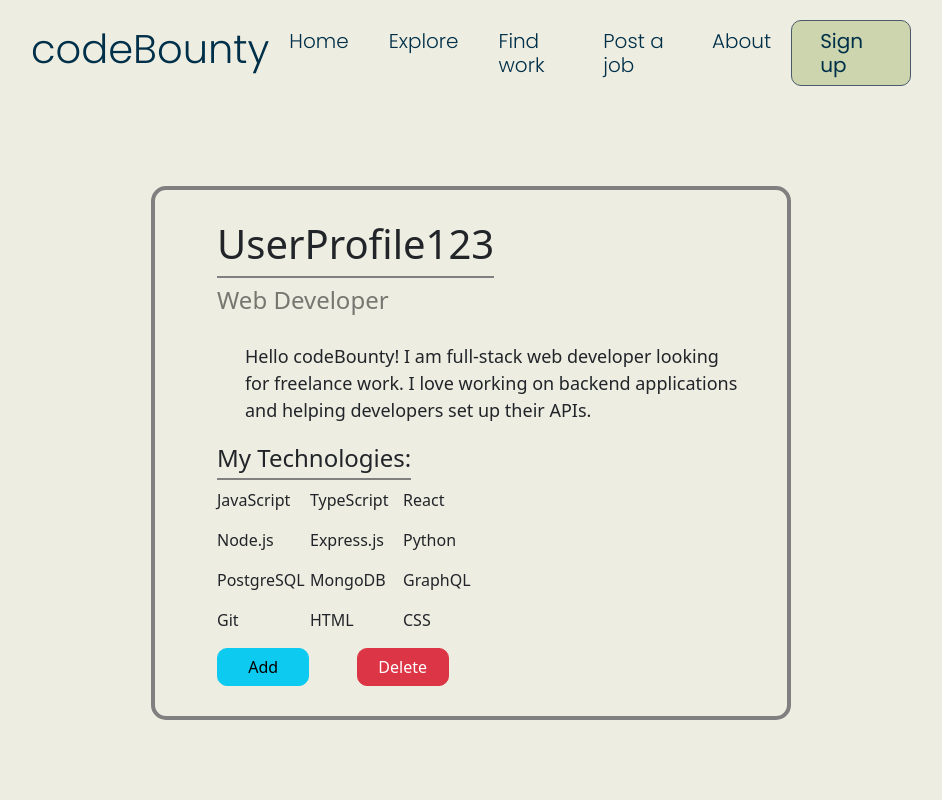
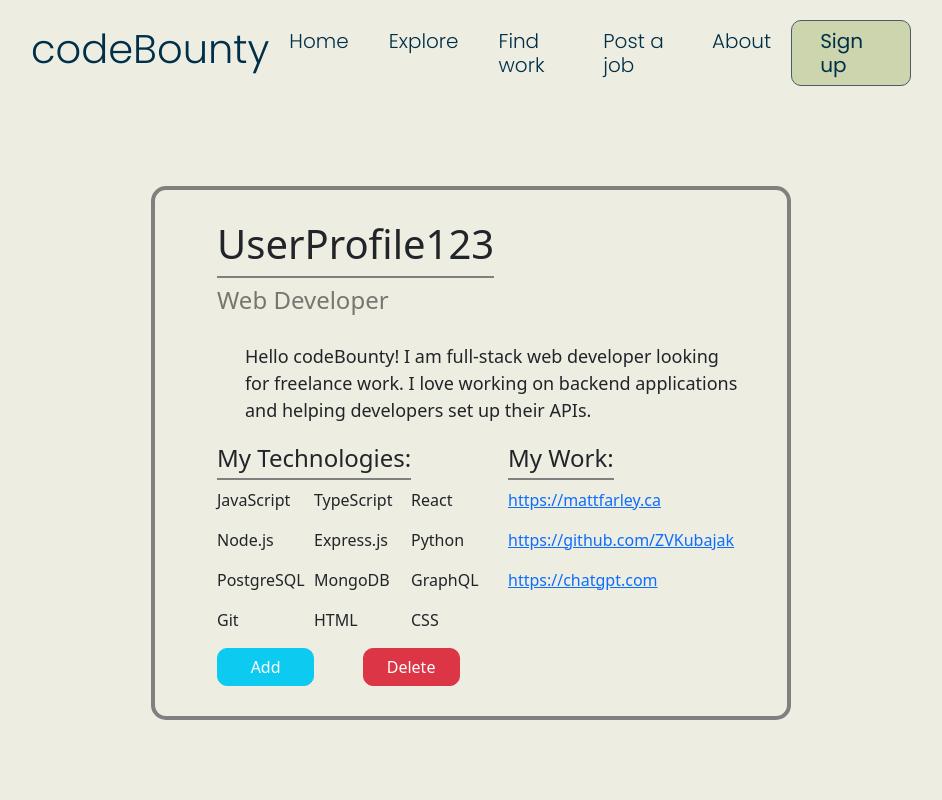
Before and after one commit to bryceberczik/codeBounty, a React (Vite) app in the folder client/: page / in a window 1280 px wide. Shown: the top 800 px of the page, without its empty margins (169-1111 px from the left). Built offline with nearby package versions, Linux system fonts and the light colour scheme.

Commit message:
Added My Work Section

```diff
--- a/client/src/css/userprofile.css
+++ b/client/src/css/userprofile.css
@@ -40,4 +40,9 @@
 .list-button {
   width: 80%;
   border-radius: 10px;
+  color: white;
 }
+
+.list-button:hover {
+  color: white;
+}
--- a/client/src/pages/UserProfile.tsx
+++ b/client/src/pages/UserProfile.tsx
@@ -18,6 +18,12 @@ const UserProfile = () => {
     "CSS",
   ];
 
+  const links = [
+    "https://mattfarley.ca",
+    "https://github.com/ZVKubajak",
+    "https://chatgpt.com",
+  ];
+
   return (
     <Container id="user-profile">
       <div id="profile-card">
@@ -30,9 +36,11 @@ const UserProfile = () => {
           set up their APIs.
         </p>
 
+        <Row>
+          <Col md={6}>
             <h3>My Technologies:</h3>
 
-        <Row style={{ width: "50%" }}>
+            <Row>
               {technologies.map((tech, index) => (
                 <Col key={index} sm={12} md={4} className="mb-3">
                   <div className="tech-box">{tech}</div>
@@ -40,7 +48,7 @@ const UserProfile = () => {
               ))}
             </Row>
 
-        <Row style={{ width: "50%" }}>
+            <Row>
               <Col md={6}>
                 <Button variant="info" className="list-button">
                   Add
@@ -52,6 +60,24 @@ const UserProfile = () => {
                 </Button>
               </Col>
             </Row>
+          </Col>
+
+          <Col md={6}>
+            <h3>My Work:</h3>
+
+            <Row>
+              {links.map((link, index) => (
+                <Col key={index} sm={12} md={12} className="mb-3">
+                  <div className="link-box">
+                    <a href={link} target="_blank" rel="noopener noreferrer">
+                      {link}
+                    </a>
+                  </div>
+                </Col>
+              ))}
+            </Row>
+          </Col>
+        </Row>
       </div>
     </Container>
   );
```
Lines whose indentation alone changed are shown as unchanged.
